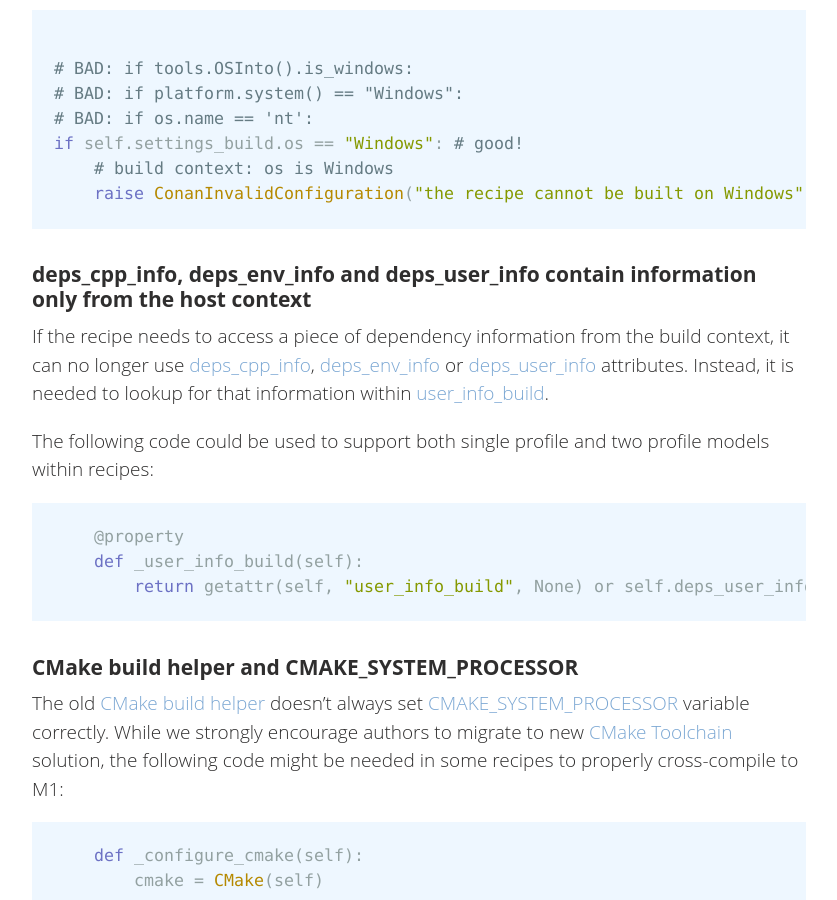
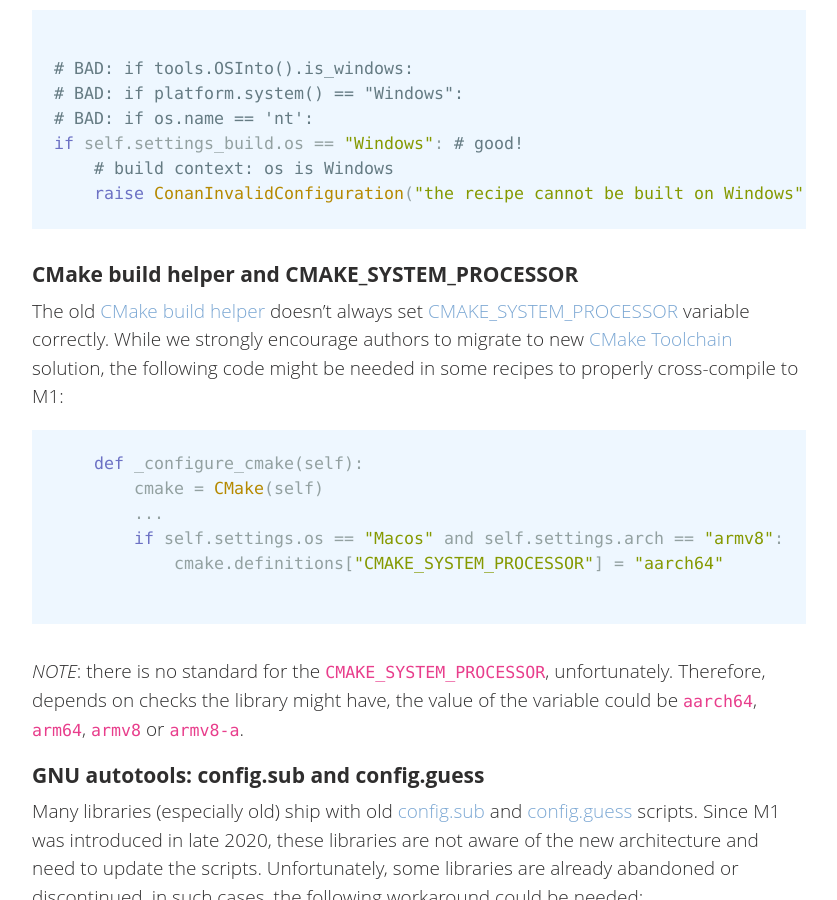
Before and after one commit to conan-io/conan-io.github.io, a Jekyll site: the page built from _posts/2021-09-06-m1.markdown, in a window 1280 px wide and 900 px high, scrolled down 4985 px. Shown: the whole window, without its empty margins (20-857 px from the left). Built offline with Jekyll 4.4.1, drawn with Linux system fonts in a browser that asks for light colours; comment, search, counter and statistics services are not loaded; some of the changed text lies outside the part shown.

Commit message:
Update 2021-09-06-m1.markdown

````diff
--- a/_posts/2021-09-06-m1.markdown
+++ b/_posts/2021-09-06-m1.markdown
@@ -181,23 +181,6 @@ if self.settings_build.os == "Windows": # good!
     raise ConanInvalidConfiguration("the recipe cannot be built on Windows")
 ```
 
-### deps_cpp_info, deps_env_info and deps_user_info contain information only from the host context
-
-If the recipe needs to access a piece of dependency information from the build context, it can no longer use
- [deps_cpp_info](https://docs.conan.io/en/latest/reference/conanfile/attributes.html#deps-cpp-info),
- [deps_env_info](https://docs.conan.io/en/latest/reference/conanfile/attributes.html#deps-env-info) or
- [deps_user_info](https://docs.conan.io/en/latest/reference/conanfile/attributes.html#deps-user-info) attributes.
-Instead, it is needed to lookup for that information within
- [user_info_build](https://docs.conan.io/en/latest/reference/conanfile/attributes.html#user-info-build).
-
-The following code could be used to support both single profile and two profile models within recipes:
-
-```python
-    @property
-    def _user_info_build(self):
-        return getattr(self, "user_info_build", None) or self.deps_user_info
-```
-
 ### CMake build helper and CMAKE_SYSTEM_PROCESSOR
 
 The old [CMake build helper](https://docs.conan.io/en/latest/reference/build_helpers/cmake.html)
````
